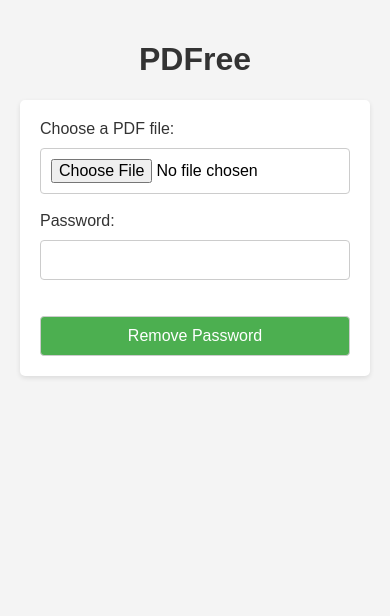
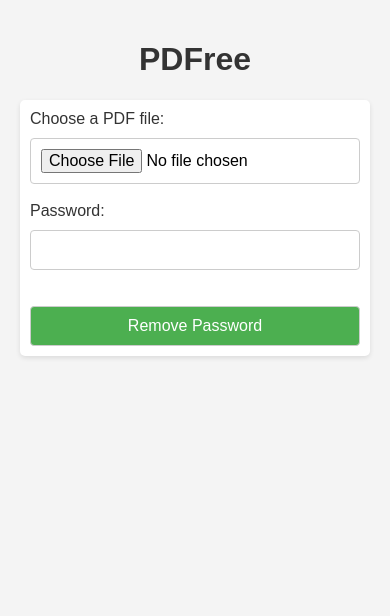
Before and after one commit to cyrilpillai/pdfree, a Flask app: page / in a window 390 px wide. Shown: the top 616 px of the page. Run offline with Flask 3, Linux system fonts and the light colour scheme.

Commit message:
Make webpage mobile friendly

```diff
--- a/templates/index.html
+++ b/templates/index.html
@@ -2,6 +2,7 @@
 <html>
 <head>
     <title>PDFree</title>
+    <meta name="viewport" content="width=device-width, initial-scale=1.0">
     <style>
         body {
             font-family: Arial, sans-serif;
@@ -65,7 +66,14 @@
         .footer p {
             margin: 0;
         }
+
+        @media (max-width: 480px) {
+            form {
+                padding: 10px;
+            }
+        }
     </style>
+
 </head>
 <body>
     <h1>PDFree</h1>
```
